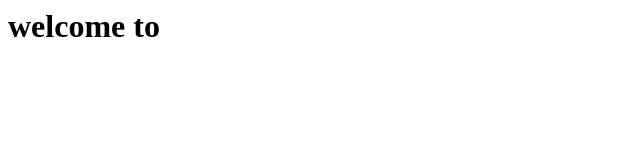
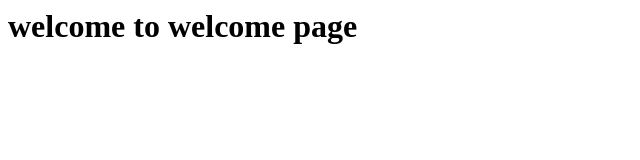
Before and after one commit to Devops-SDA/brahmaiah, a plain HTML site: page welcome.html in a window 1280 px wide. Shown: the whole page, without its empty margins (0-640 px from the left). Drawn offline with Linux system fonts and the light colour scheme.

Commit message:
Update welcome.html

```diff
--- a/welcome.html
+++ b/welcome.html
@@ -1,7 +1,7 @@
 <html>
 	<head>
 		<title>"document"</title>
-		<h1>welcome to </h1>
+		<h1>welcome to welcome page</h1>
 	</head>
 
 </html>
```
